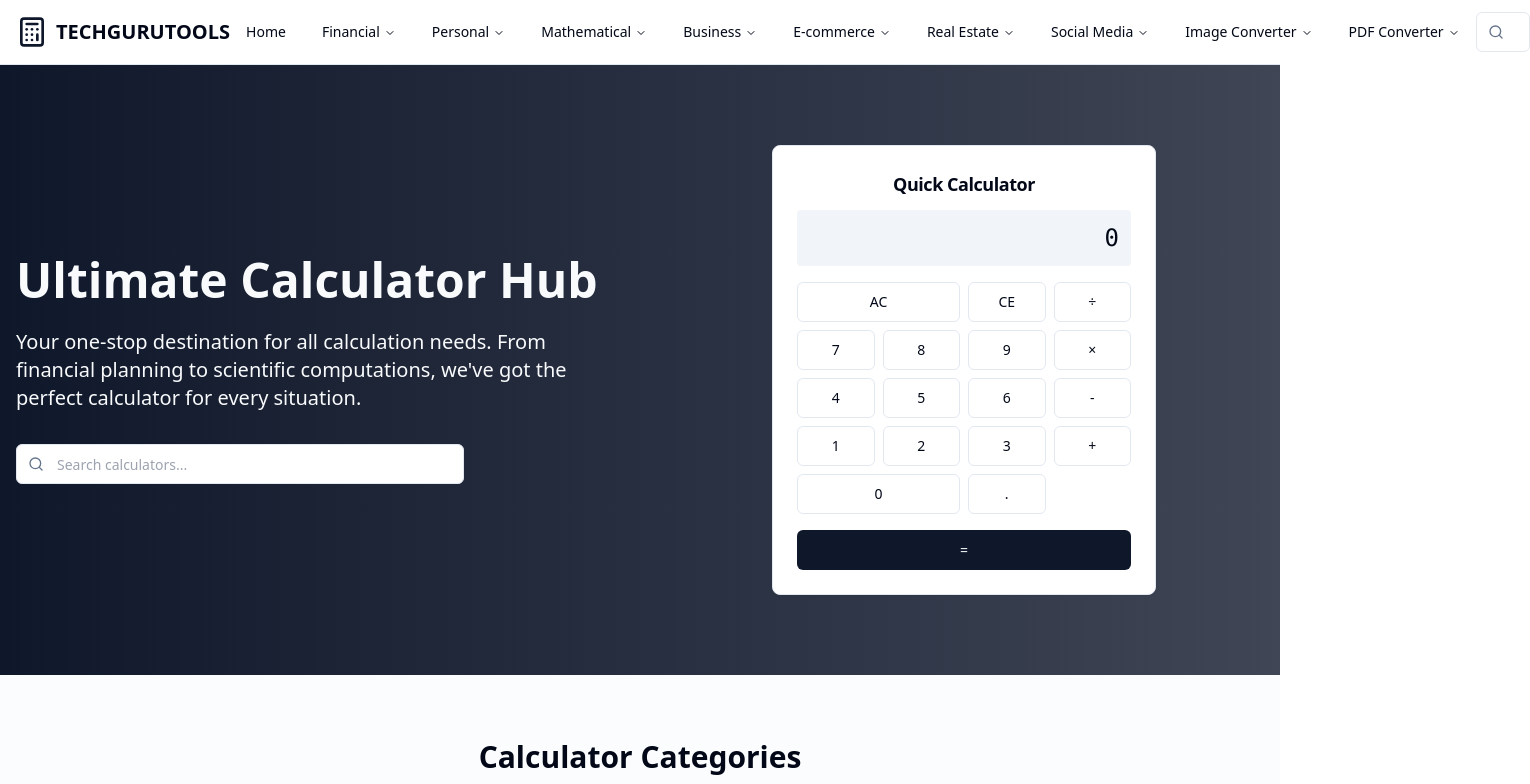
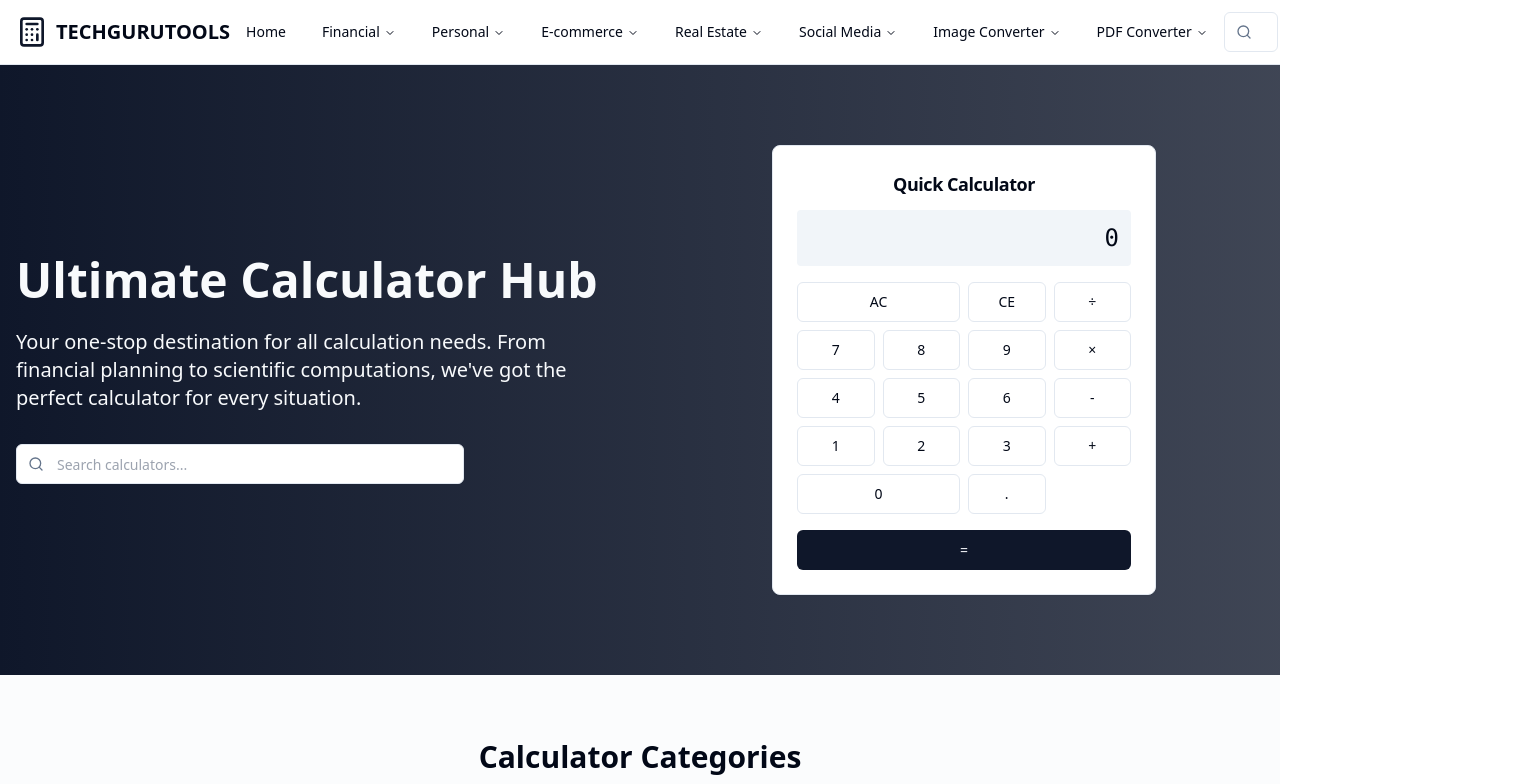
Before and after one commit to MeetpatelG/calcuverse-wizard-hub, a React (Vite) app: page / in a window 1280 px wide. Shown: the top 784 px of the page, 1530 px wide, since content can reach past the window. Built offline with nearby package versions, Linux system fonts and the light colour scheme.

Commit message:
Remove sections from header
Remove "Mathematical" and "Business" sections from the header navigation.

```diff
--- a/src/components/Header.tsx
+++ b/src/components/Header.tsx
@@ -322,36 +322,6 @@ const Header = () => {
       ]
     },
     {
-      title: t("Mathematical"),
-      items: [
-        { name: t("Scientific Calculator"), href: "/mathematical/scientific" },
-        { name: t("Unit Converter"), href: "/mathematical/unit-converter" },
-        { name: t("Quadratic Equation Solver"), href: "/mathematical/quadratic-equation" },
-        { name: t("Prime Number Checker"), href: "/mathematical/prime-checker" },
-        { name: t("GCD & LCM Calculator"), href: "/mathematical/gcd-lcm" },
-        { name: t("Percentage Change Calculator"), href: "/mathematical/percentage-change" },
-        { name: t("Probability Calculator"), href: "/mathematical/probability" },
-        { name: t("Factorial Calculator"), href: "/mathematical/factorial" },
-        { name: t("Prime Factorization Calculator"), href: "/mathematical/prime-factorization" },
-        { name: t("Scientific Notation Converter"), href: "/mathematical/scientific-notation" }
-      ]
-    },
-    {
-      title: t("Business"),
-      items: [
-        { name: t("Profit Margin Calculator"), href: "/business/profit-margin" },
-        { name: t("Break-even Point Calculator"), href: "/business/break-even" },
-        { name: t("ROI Calculator"), href: "/business/roi" },
-        { name: t("Business Valuation Calculator"), href: "/business/business-valuation" },
-        { name: t("Cash Flow Calculator"), href: "/business/cash-flow" },
-        { name: t("Startup Burn Rate Calculator"), href: "/business/burn-rate" },
-        { name: t("Inventory Turnover Calculator"), href: "/business/inventory-turnover" },
-        { name: t("Employee Cost Calculator"), href: "/business/employee-cost" },
-        { name: t("Customer Lifetime Value Calculator"), href: "/business/customer-lifetime-value" },
-        { name: t("Gross Profit Calculator"), href: "/business/gross-profit" }
-      ]
-    },
-    {
       title: t("E-commerce"),
       items: [
         { name: t("Shipping Cost Calculator"), href: "/ecommerce/shipping-cost" },
```
